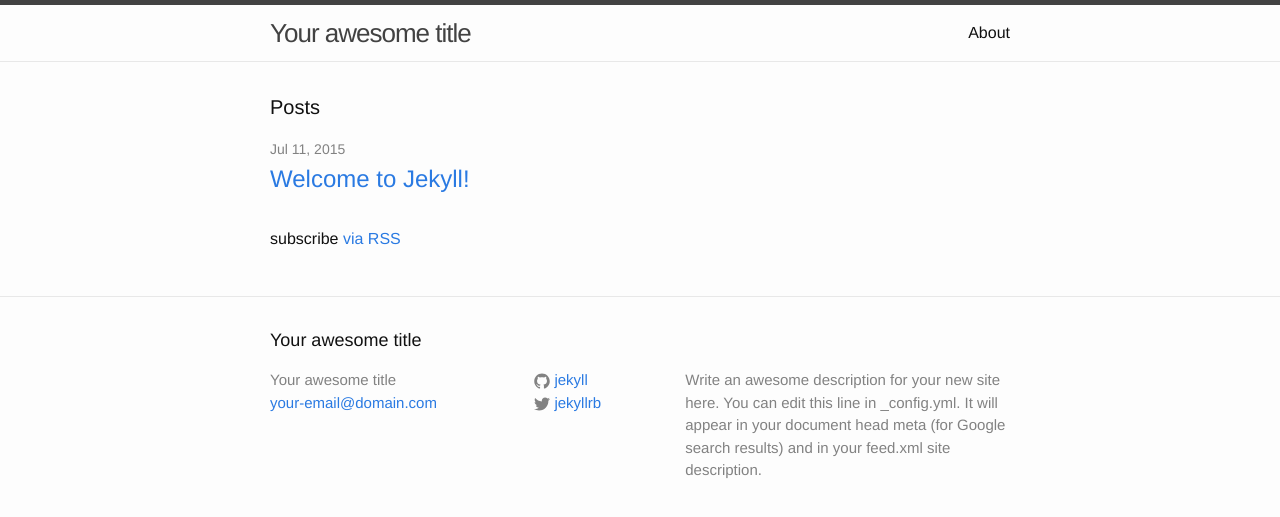
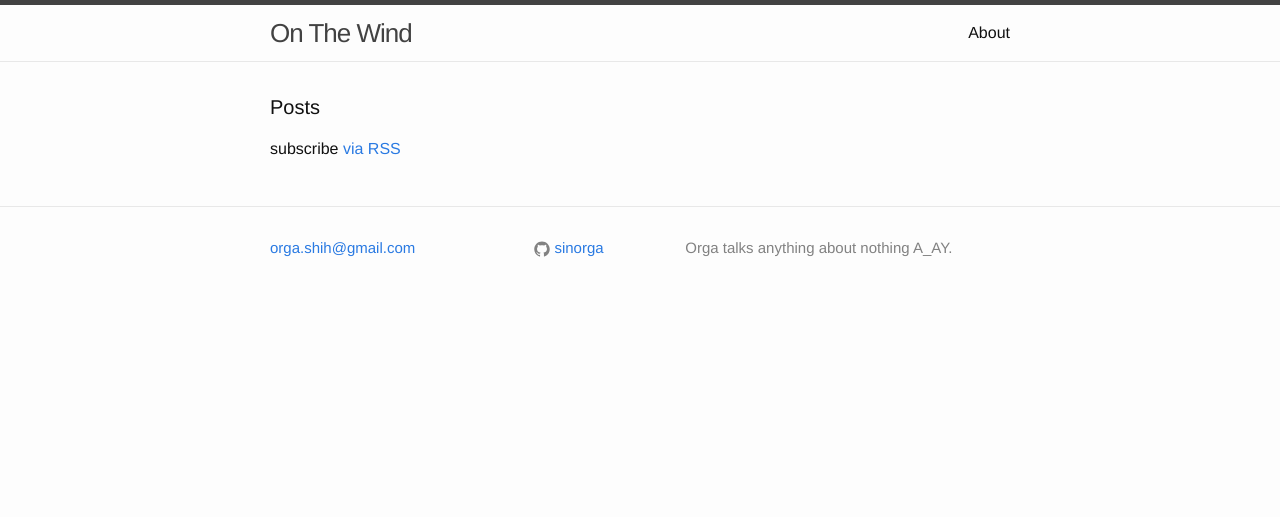
Before and after one commit to sinorga/sinorga.github.io, a Jekyll site: the page built from index.html, in a window 1280 px wide. Shown: the top 517 px of the page. Built offline with Jekyll 4.4.1, drawn with Linux system fonts in a browser that asks for light colours.

```diff
--- a/_config.yml
+++ b/_config.yml
@@ -1,14 +1,11 @@
 # Site settings
-title: Your awesome title
-email: your-email@domain.com
+title: On The Wind
+email: orga.shih@gmail.com
 description: > # this means to ignore newlines until "baseurl:"
-  Write an awesome description for your new site here. You can edit this
-  line in _config.yml. It will appear in your document head meta (for
-  Google search results) and in your feed.xml site description.
+  Orga talks anything about nothing A_AY.
 baseurl: "" # the subpath of your site, e.g. /blog/
-url: "http://yourdomain.com" # the base hostname & protocol for your site
-twitter_username: jekyllrb
-github_username:  jekyll
+url: "http://sinorga.github.io" # the base hostname & protocol for your site
+github_username:  sinorga
 
 # Build settings
 markdown: kramdown
--- a/_includes/footer.html
+++ b/_includes/footer.html
@@ -2,12 +2,9 @@
 
   <div class="wrapper">
 
-    <h2 class="footer-heading">{{ site.title }}</h2>
-
     <div class="footer-col-wrapper">
       <div class="footer-col  footer-col-1">
         <ul class="contact-list">
-          <li>{{ site.title }}</li>
           <li><a href="mailto:{{ site.email }}">{{ site.email }}</a></li>
         </ul>
       </div>
```
Also changed, not shown: _posts/2015-07-11-welcome-to-jekyll.markdown (deleted, +0 -25 lines).
